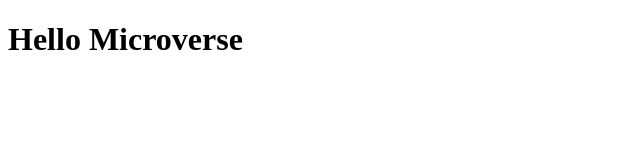
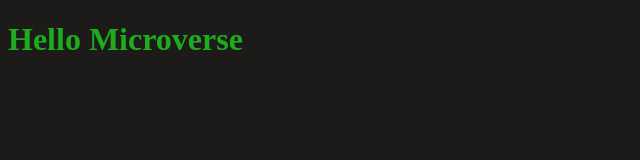
Before and after one commit to runVprog/Hello-Microverse, a plain HTML site: page index.html in a window 1280 px wide. Shown: the whole page, without its empty margins (0-640 px from the left). Drawn offline with Linux system fonts and the light colour scheme.

Commit message:
Add external css

```diff
--- a/index.html
+++ b/index.html
@@ -4,9 +4,12 @@
     <meta charset="UTF-8">
     <meta http-equiv="X-UA-Compatible" content="IE=edge">
     <meta name="viewport" content="width=device-width, initial-scale=1.0">
+    <link rel="stylesheet" href="styles.css">
     <title>Hello Microverse</title>
 </head>
 <body>
-    <h1>Hello Microverse</h1>
+    <div class="greeting">
+        <h1>Hello Microverse</h1>
+    </div>
 </body>
 </html>
--- /dev/null
+++ b/styles.css
@@ -0,0 +1,7 @@
+.greeting {
+    color: rgb(29, 172, 29);
+}
+
+body {
+    background-color: rgb(29, 26, 26);
+}
```
Also changed, not shown: 1 other file.
